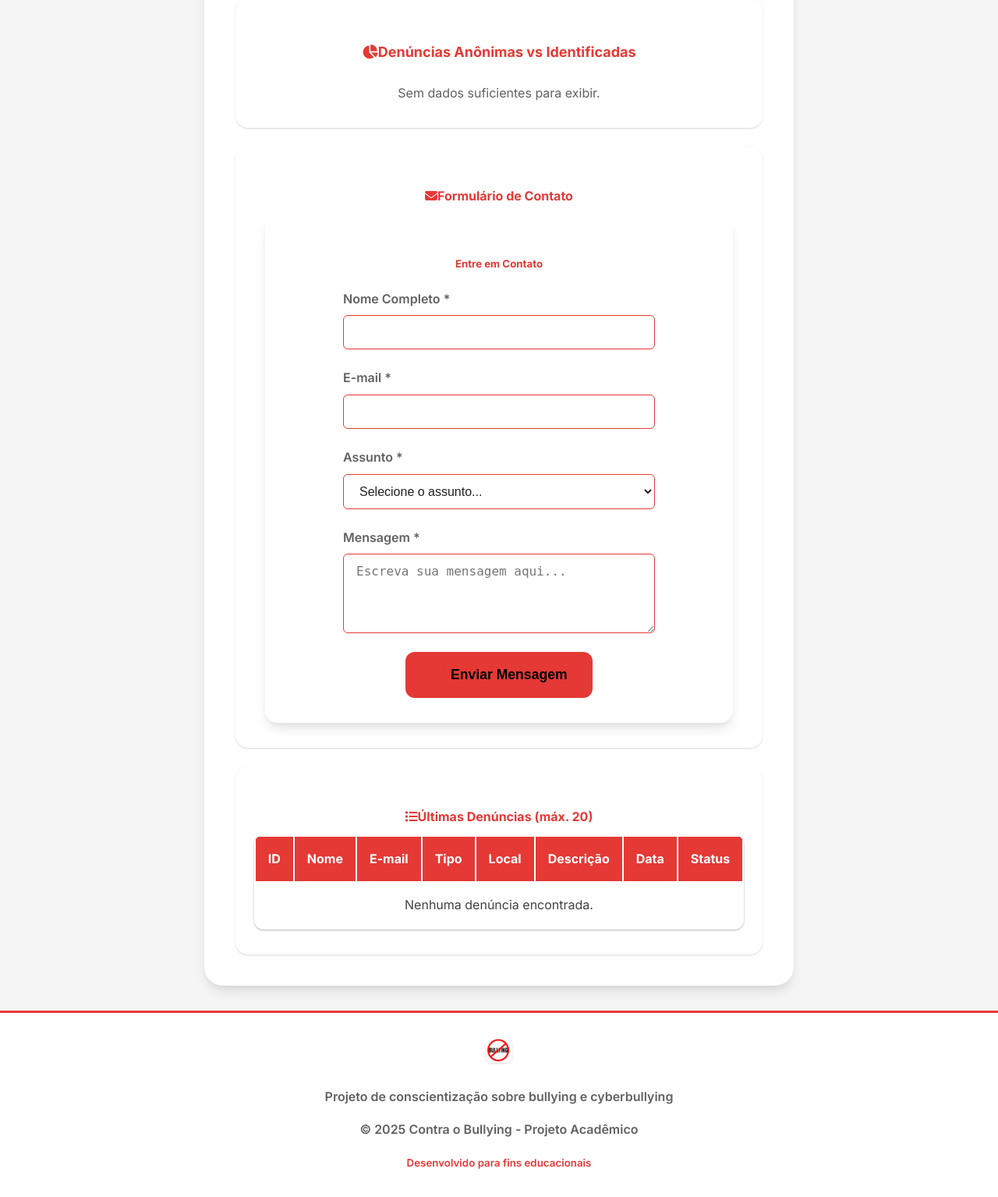
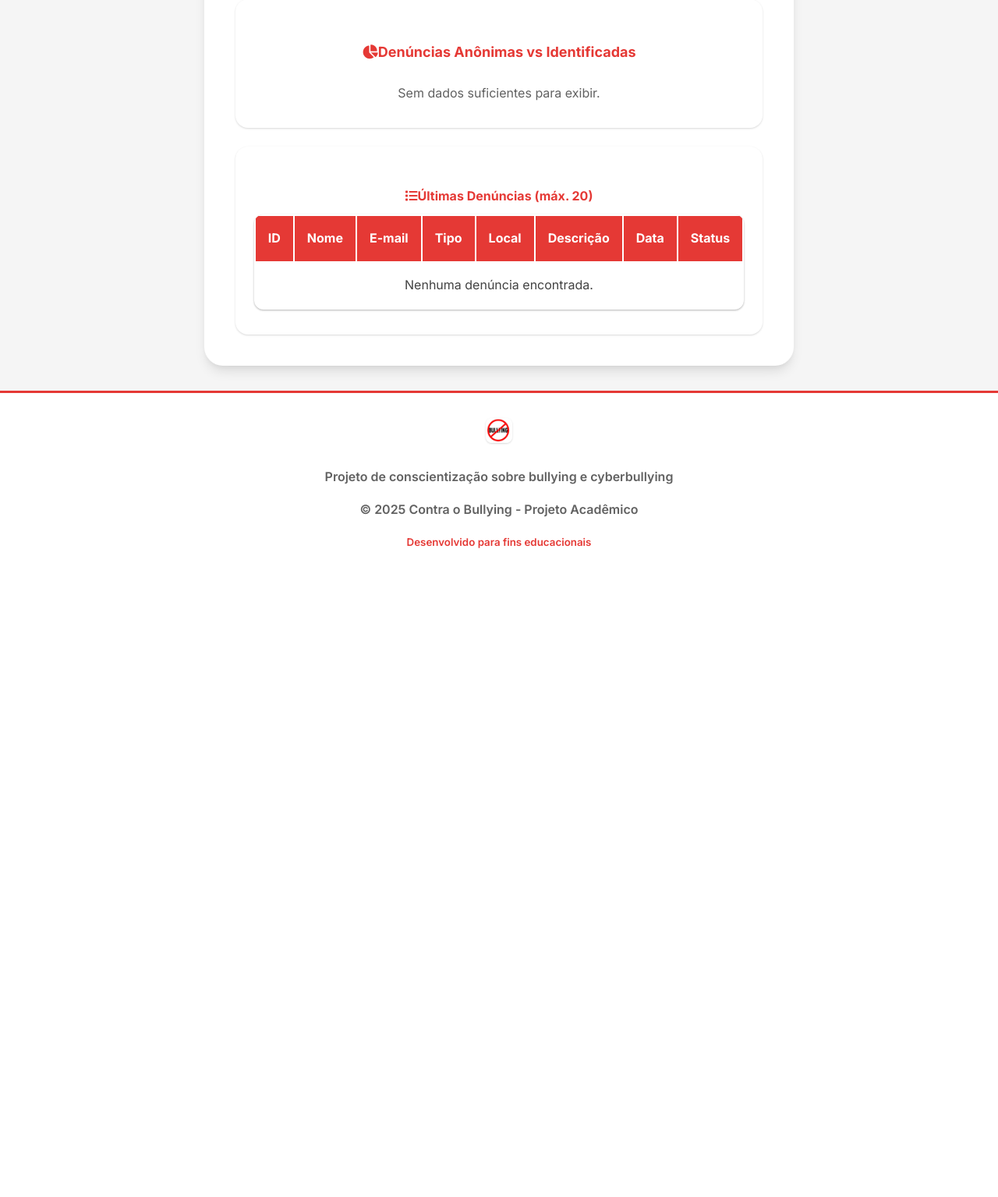
Before and after one commit to GuiNavas/BullyingOver, a Flask app: page /admin in a window 1280 px wide. Shown: the part 506-2041 px from the top of the page at 78% size. After the commit the page ends 1209 px from the top, so only its background shows below. Run offline with Flask 3, Linux system fonts and the light colour scheme; the visitor is signed in with stand-in values (Sample User, id 1); data that the repository does not hold is empty.

Commit message:
Update admin.html

```diff
--- a/templates/admin.html
+++ b/templates/admin.html
@@ -47,58 +47,7 @@
             </div>
         </div>
     </div>
-
-    <div class="row mb-4">
-        <div class="col-12">
-            <div class="card">
-                <div class="card-header">
-                    <h4 class="mb-0">
-                        <i class="fas fa-envelope me-2"></i>Formulário de Contato
-                    </h4>
-                </div>
-                <div class="card-body">
-                    <div class="d-flex justify-content-center">
-                        <div class="card form-card contact-form-container" style="max-width: 600px; width: 100%;">
-                            <div class="card-body">
-                                <h5 class="mb-4 text-center" style="color:#e53935;font-weight:700;">Entre em Contato</h5>
-                                <form class="contact-form">
-                                    <div class="form-field-group">
-                                        <label for="nome_contato" class="form-label">Nome Completo *</label>
-                                        <input type="text" class="form-control" id="nome_contato" name="nome_contato" required>
-                                    </div>
-                                    <div class="form-field-group">
-                                        <label for="email_contato" class="form-label">E-mail *</label>
-                                        <input type="email" class="form-control" id="email_contato" name="email_contato" required>
-                                    </div>
-                                    <div class="form-field-group">
-                                        <label for="assunto_contato" class="form-label">Assunto *</label>
-                                        <select class="form-select" id="assunto_contato" name="assunto_contato" required>
-                                            <option selected disabled>Selecione o assunto...</option>
-                                            <option value="Dúvida">Dúvida sobre o projeto</option>
-                                            <option value="Sugestão">Sugestão de melhoria</option>
-                                            <option value="Parceria">Proposta de parceria</option>
-                                            <option value="Reportar">Reportar problema</option>
-                                            <option value="Outros">Outros</option>
-                                        </select>
-                                    </div>
-                                    <div class="form-field-group">
-                                        <label for="mensagem_contato" class="form-label">Mensagem *</label>
-                                        <textarea class="form-control" id="mensagem_contato" name="mensagem_contato" rows="4" placeholder="Escreva sua mensagem aqui..." required></textarea>
-                                    </div>
-                                    <div class="form-field-group text-center">
-                                        <button type="submit" class="btn btn-danger btn-lg submit-btn">
-                                            <i class="fas fa-paper-plane me-2"></i>Enviar Mensagem
-                                        </button>
-                                    </div>
-                                </form>
-                            </div>
-                        </div>
-                    </div>
-                </div>
-            </div>
-        </div>
     </div>
-
     <div class="card">
         <div class="card-header">
             <h4 class="mb-0">
```
